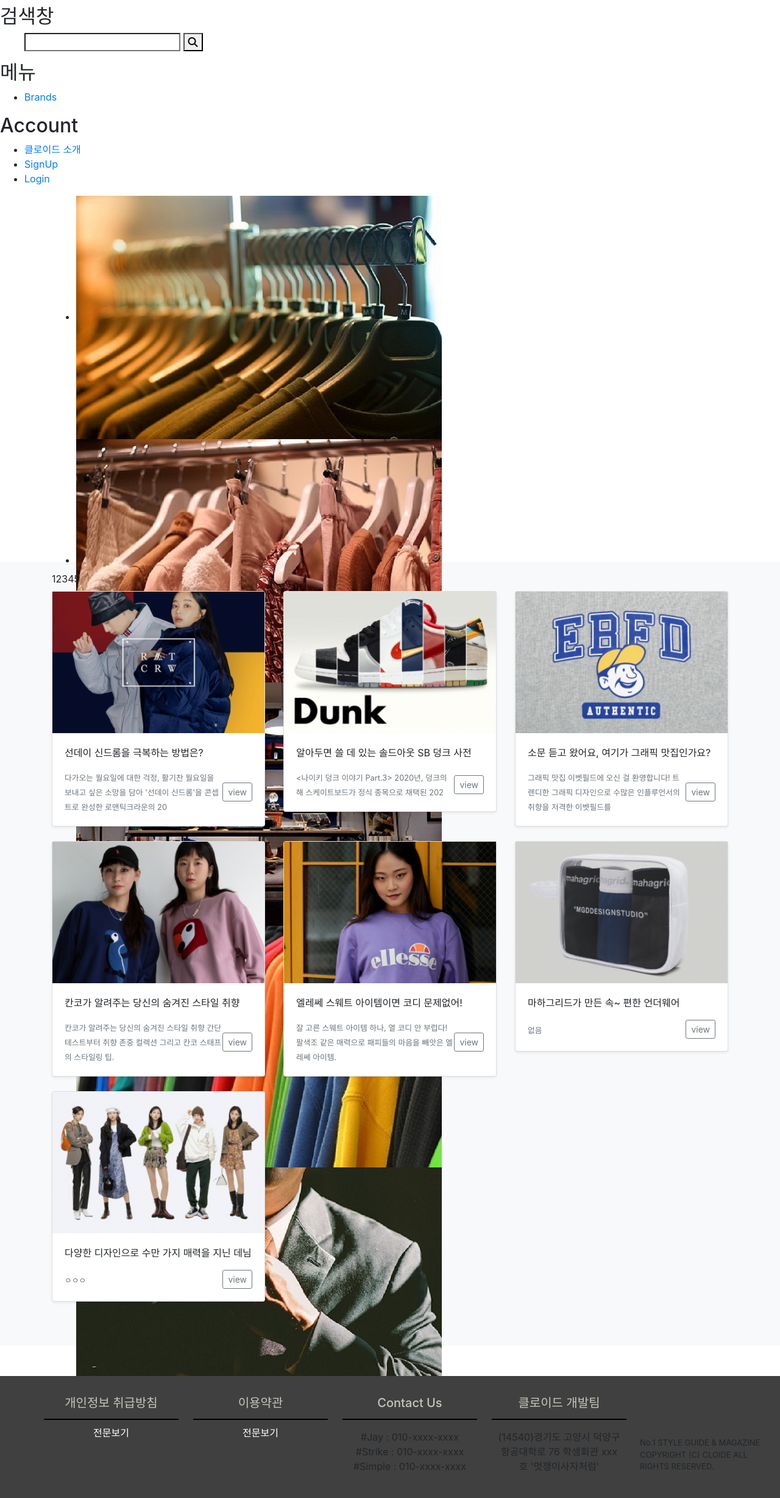
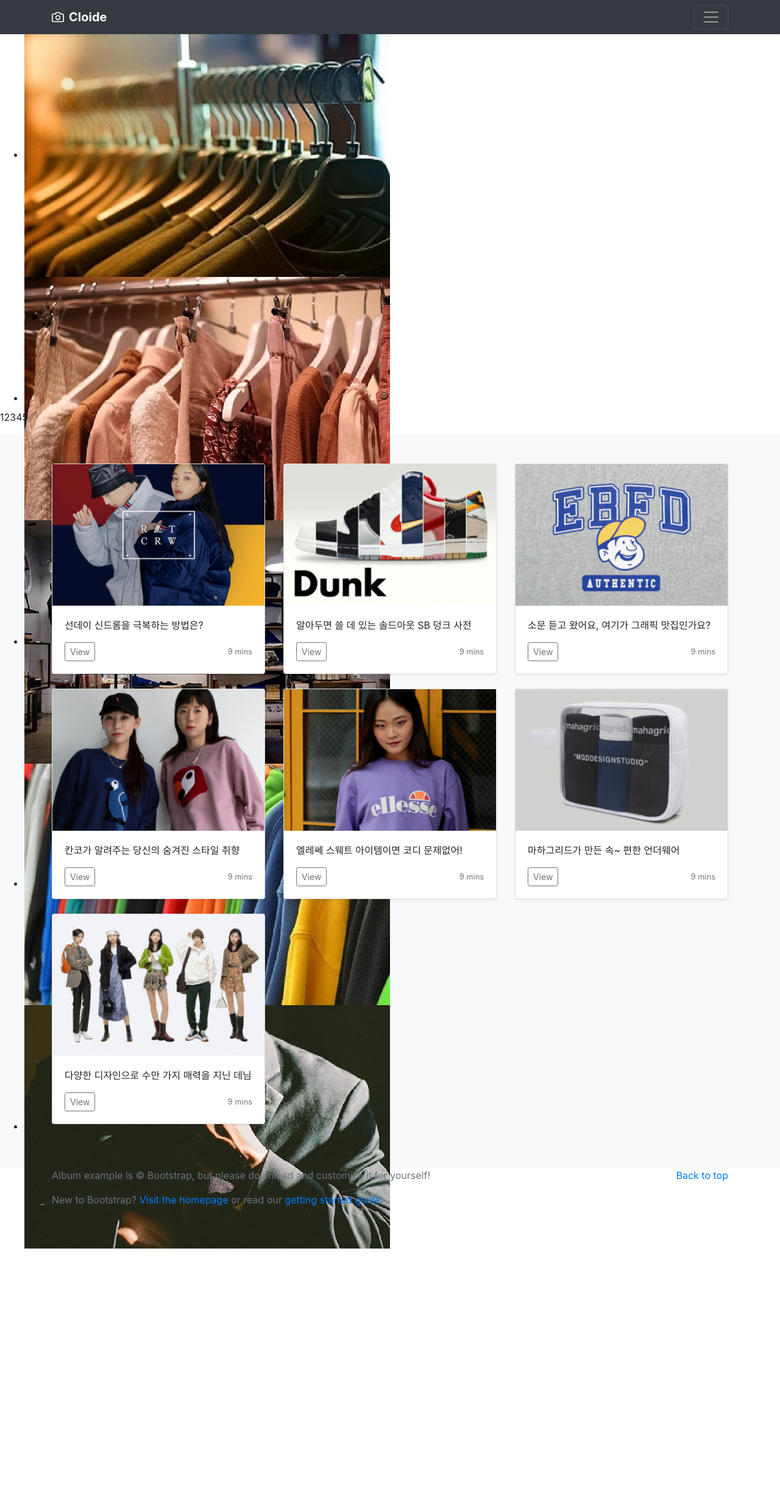
Before and after one commit to choijaehyeokk/Cloide, a Django app: page /home/ in a window 1280 px wide. Shown: the whole page at 61% size. After the commit the page ends 2047 px from the top, so only its background shows below. Run offline with Django 3.2, Linux system fonts and the light colour scheme; data comes from the database, SQL or seed files in the repository; both versions use the stored data as it was after the commit; some libraries are stand-ins or nearby versions.

Commit message:
jay_homepage

```diff
--- a/webproject/cloide/home/static/js/dropdown.js
+++ /dev/null
@@ -1,10 +0,0 @@
-$(function(){
-    var $menu = $('nav > ul > li');
-        $header = $('header');
-    $menu.mouseover(function(){
-        $header.animate({height:'300px'},300);
-    })
-    .mouseout(function(){
-        $header.stop().animate({height:'90px'},300);
-    });
-})
--- a/webproject/cloide/home/templates/home.html
+++ b/webproject/cloide/home/templates/home.html
@@ -1,63 +1,115 @@
-<!DOCTYPE html>
-<html lang="ko">
-    {% load static %}
+<!doctype html>
+<html lang="en">
   <head>
-        <link rel="stylesheet" href="{% static 'css/home.css'%}" type="text/css">
+    <meta charset="utf-8">
     <script src="../static/js/scripts.js" type="text/javascript"></script>
-        <script src="../static/js/dropdown.js" type="text/javascript"></script>
-        <script src="https://kit.fontawesome.com/a076d05399.js"></script>
+    <link rel="stylesheet" href="../static/css/home.css" type="text/css">
+
+    <meta name="viewport" content="width=device-width, initial-scale=1, shrink-to-fit=no">
+    <meta name="description" content="">
+    <meta name="author" content="Mark Otto, Jacob Thornton, and Bootstrap contributors">
+    <meta name="generator" content="Jekyll v4.1.1">
+    <title>Album example · Bootstrap</title>
+
+    <link rel="canonical" href="https://getbootstrap.com/docs/4.5/examples/album/">
+
+    <!-- Bootstrap core CSS -->
+  <link href="../assets/dist/css/bootstrap.min.css" rel="stylesheet">
+  <!-- CSS only -->
 <link rel="stylesheet" href="https://stackpath.bootstrapcdn.com/bootstrap/4.5.2/css/bootstrap.min.css" integrity="sha384-JcKb8q3iqJ61gNV9KGb8thSsNjpSL0n8PARn9HuZOnIxN0hoP+VmmDGMN5t9UJ0Z" crossorigin="anonymous">
-        <meta charset="UTF-8">
-        <meta name="viewport" content="width=device-width, initial-scale=1.0">
-        <title>Cloide</title>
+
+<!-- JS, Popper.js, and jQuery -->
+<script src="https://code.jquery.com/jquery-3.5.1.slim.min.js" integrity="sha384-DfXdz2htPH0lsSSs5nCTpuj/zy4C+OGpamoFVy38MVBnE+IbbVYUew+OrCXaRkfj" crossorigin="anonymous"></script>
+<script src="https://cdn.jsdelivr.net/npm/popper.js@1.16.1/dist/umd/popper.min.js" integrity="sha384-9/reFTGAW83EW2RDu2S0VKaIzap3H66lZH81PoYlFhbGU+6BZp6G7niu735Sk7lN" crossorigin="anonymous"></script>
+<script src="https://stackpath.bootstrapcdn.com/bootstrap/4.5.2/js/bootstrap.min.js" integrity="sha384-B4gt1jrGC7Jh4AgTPSdUtOBvfO8shuf57BaghqFfPlYxofvL8/KUEfYiJOMMV+rV" crossorigin="anonymous"></script>
+
+    <style>
+      .bd-placeholder-img {
+        font-size: 1.125rem;
+        text-anchor: middle;
+        -webkit-user-select: none;
+        -moz-user-select: none;
+        -ms-user-select: none;
+        user-select: none;
+      }
+
+      @media (min-width: 768px) {
+        .bd-placeholder-img-lg {
+          font-size: 3.5rem;
+        }
+      }
+    </style>
+    <!-- Custom styles for this template -->
+    <link href="album.css" rel="stylesheet">
   </head>
   <body>
-        <div class="wrapper">
       <header>
-                <h1><a href="#"></a></h1>
-                <h2>검색창</h2>
-                <nav class="search">
-                    <ul>
-                        <span class='green_window'>
-                            <form action="{% url 'search'%}" method="GET">
-                                <input type='search' class='input_text' name="query">
-                                <button type='submit' class='sch_smit'><i class="fas fa-search"></i></button>
-                            </form>
-                        </span>
+        <div class="collapse bg-dark" id="navbarHeader">
+          <div class="container">
+            <div class="row">
+              <div class="col-sm-4 offset-md-1 py-4">
+                <h4 class="text-white">Age</h4>
+                <ul class="list-unstyled">
+                  <li><a href="#" class="text-white">10대</a></li>
+                  <li><a href="#" class="text-white">20대</a></li>
+                  <li><a href="#" class="text-white">30대</a></li>
+                  <li><a href="#" class="text-white">40대</a></li>
                 </ul>
-                </nav>
-                <h2>메뉴</h2>
-                <nav class="lnb">
-                    <ul>
-                        <li><a href="">Brands<!--<i class="fas fa-dot-circle">--></a></li>
+              </div>
+              <div class="col-sm-4 offset-md-1 py-4">
+                <h4 class="text-white">Style</h4>
+                <ul class="list-unstyled">
+                  <li><a href="#" class="text-white">Casual</a></li>
+                  <li><a href="#" class="text-white">Street</a></li>
+                  <li><a href="#" class="text-white">Modern</a></li>
+                  <li><a href="#" class="text-white">Nomal</a></li>
+                  <li><a href="#" class="text-white">Minimal</a></li>
+                  <li><a href="#" class="text-white">Classic</a></li>
+                  <li><a href="#" class="text-white">Sport</a></li>
+                  <li><a href="#" class="text-white">Natural</a></li>
+                  <li><a href="#" class="text-white">Glam</a></li>
+                  <li><a href="#" class="text-white">Chic</a></li>
+                  <li><a href="#" class="text-white">Formal</a></li>
+                  <li><a href="#" class="text-white">Feminine</a></li>
+                  <li><a href="#" class="text-white">Vintage</a></li>
+                  <li><a href="#" class="text-white">Amekaji</a></li>
+                  <li><a href="#" class="text-white">Dandy</a></li>
                 </ul>
-                </nav>
-                <h2>Account</h2>
-                <nav class="spot">
-                    <ul>
-
-
-
-                        <li><a href="{% url 'intro' %}"><!--Intro<i class="fas fa-user-tie icon-cog blackiconcolor"></i>-->클로이드 소개</a></li>
+              </div>
+              <div class="col-sm-4 offset-md-1 py-4">
+                <h4 class="text-white">계정&소개</h4>
+                <ul class="list-unstyled">
+                  <li><a href="{% url 'intro' %}" class="text-white">클로이드소개</a></li>
                   {% if user.is_authenticated %}
-                        <a>{{user.username}}님 반갑습니다</a>
+                  <a style="background-color: coral; color: ghostwhite;"><strong>{{user.username}}</strong>님 반갑습니다</a>
                   <button><a href="{% url 'mypage' %}">마이페이지</a></button>
-                        <a href="javascript:{document.getElementById('logout').submit()}">Log out</a>
+                  <li><a href="javascript:{document.getElementById('logout').submit()}" class="text-white">로그아웃</a></li>
                   <form id= 'logout' method = "POST" action ="{% url 'logout' %}">
                     {% csrf_token %} <input type="hidden">
                 </form>
                   {% else %}
-                        <li><a href="{% url 'signup' %}"><!--Signin<i class="fas fa-sign-in-alt icon-cog blackiconcolor"></i>-->SignUp</a></li>
-                        <li><a href="{% url 'login' %}"><!--Signup<i class="fas fa-user-plus icon-cog blackiconcolor">--></i>Login</a></li>
+                    <li><a href="{% url 'signup' %}" class="text-white">회원가입</a></li>
+                    <li><a href="{% url 'login' %}" class="text-white">로그인</a></li>
+                  {% endif %}
+                </ul>
+              </div>
 
-                        {% endif %}
-
-
-                    </ul>
-                </nav>
+            </div>
+          </div>
+        </div>
+        <div class="navbar navbar-dark bg-dark shadow-sm">
+          <div class="container d-flex justify-content-between">
+            <a href="#" class="navbar-brand d-flex align-items-center">
+              <svg xmlns="http://www.w3.org/2000/svg" width="20" height="20" fill="none" stroke="currentColor" stroke-linecap="round" stroke-linejoin="round" stroke-width="2" aria-hidden="true" class="mr-2" viewBox="0 0 24 24" focusable="false"><path d="M23 19a2 2 0 0 1-2 2H3a2 2 0 0 1-2-2V8a2 2 0 0 1 2-2h4l2-3h6l2 3h4a2 2 0 0 1 2 2z"/><circle cx="12" cy="13" r="4"/></svg>
+              <strong>Cloide</strong>
+            </a>
+            <button class="navbar-toggler" type="button" data-toggle="collapse" data-target="#navbarHeader" aria-controls="navbarHeader" aria-expanded="false" aria-label="Toggle navigation">
+              <span class="navbar-toggler-icon"></span>
+            </button>
+          </div>
+        </div>
   </header>
-
-            <div class="container">
+  <div class="containers">
     <ul class="slider-container simiple-list" id="slider">
         <li class="slide"><img src="../static/img/image1.jpg" alt=""></li>
         <li class="slide"><img src="../static/img/image2.jpg" alt=""></li>
@@ -70,111 +122,46 @@
     <a href="#" id="prev"></a>
     <a href="#" id="next"></a>
 </div>
+<main role="main">
 
-            <main role="main">
   <div class="album py-5 bg-light">
     <div class="container">
+
       <div class="row">
         {% for magazine in magazines.all %}
         <div class="col-md-4">
           <div class="card mb-4 shadow-sm">
             <img src="{{magazine.image.url}}" alt="">
+
             <div class="card-body">
               <p class="card-text">{{magazine.title}}</p>
               <div class="d-flex justify-content-between align-items-center">
-                                    <div><small class="text-muted">{{magazine.summary}}</small></div>
                 <div class="btn-group">
-                                        <a href="{% url 'magazine_detail' magazine.id%}"><button type="button" class="btn btn-sm btn-outline-secondary">view</button></a>
+                  <a href="{% url 'magazine_detail' magazine.id%}"><button type="button" class="btn btn-sm btn-outline-secondary">View</button></a>
+
                 </div>
-
+                <small class="text-muted">9 mins</small>
               </div>
             </div>
           </div>
         </div>
         {% endfor %}
+
       </div>
     </div>
   </div>
 
 </main>
 
+<footer class="text-muted">
+  <div class="container">
+    <p class="float-right">
+      <a href="#">Back to top</a>
+    </p>
+    <p>Album example is &copy; Bootstrap, but please download and customize it for yourself!</p>
+    <p>New to Bootstrap? <a href="https://getbootstrap.com/">Visit the homepage</a> or read our <a href="../getting-started/introduction/">getting started guide</a>.</p>
   </div>
-    </body>
-    <footer>
-        <div class="foot-all">
-           <div class="foot1">
-              <h5>개인정보 취급방침<br><br>
-                <a href="">전문보기</a>
-              </h5>
-           </div>
-
-           <div class="foot1">
-              <h5>이용약관<br><br>
-                <a href="">전문보기</a>
-              </h5>
-           </div>
-
-           <div class="foot1">
-             <h5> Contact Us</h5><br>
-             <h9> #Jay : 010-xxxx-xxxx<br>
-             #Strike : 010-xxxx-xxxx<br>
-             #Simple : 010-xxxx-xxxx</h9>
-           </div>
-
-           <div class="foot1">
-             <h5> 클로이드 개발팀</h5><br>
-             <h9>(14540)경기도 고양시 덕양구 항공대학로 76 학생회관 xxx호 '멋쟁이사자처럼'</h9>
-           </div>
-        </div>
-        <div class="foot_right">
-            No.1 STYLE GUIDE & MAGAZINE<br> COPYRIGHT (C) CLOIDE ALL RIGHTS RESERVED.
-        </div>
-        <style>
-            h5{
-                color: #c5c5bd;
-            }
-            footer {
-                position:relative;
-                height:200px;
-                background-color:#404040;
-                margin-top:50px;
-            }
-            .foot1{
-                display:block;
-                width:300px;
-                height:50px;
-                position:relative;
-                border-bottom:2px solid black;
-                float:left;
-                text-align: center;
-                margin:12px;
-                padding:10px;
-            }
-            .foot-all a {
-                text-decoration:none;
-                font-size: medium;
-                color: white;
-            }
-            .foot-all{
-            display: flex;
-            width:1000px;
-            height:150px;
-            position:absolute;
-            padding:10px;
-            margin-left:50px;
-
-            }
-          .foot_right{
-            display:block;
-            position: absolute;
-            font-size: small;
-            bottom: 0px;
-            width:200px;
-            height:100px;
-            right:30px; bottom: 0px;
-            float: right;
-          }
-        </style>
-
 </footer>
+<script src="https://code.jquery.com/jquery-3.5.1.slim.min.js" integrity="sha384-DfXdz2htPH0lsSSs5nCTpuj/zy4C+OGpamoFVy38MVBnE+IbbVYUew+OrCXaRkfj" crossorigin="anonymous"></script>
+      <script>window.jQuery || document.write('<script src="../assets/js/vendor/jquery.slim.min.js"><\/script>')</script><script src="../assets/dist/js/bootstrap.bundle.min.js"></script>
 </html>
```
Also changed, not shown: webproject/cloide/home/static/css/home.css (+4 -220 lines), webproject/cloide/db.sqlite3, webproject/cloide/home/static/img/image1.jpg. Lines whose indentation alone changed are shown as unchanged.
